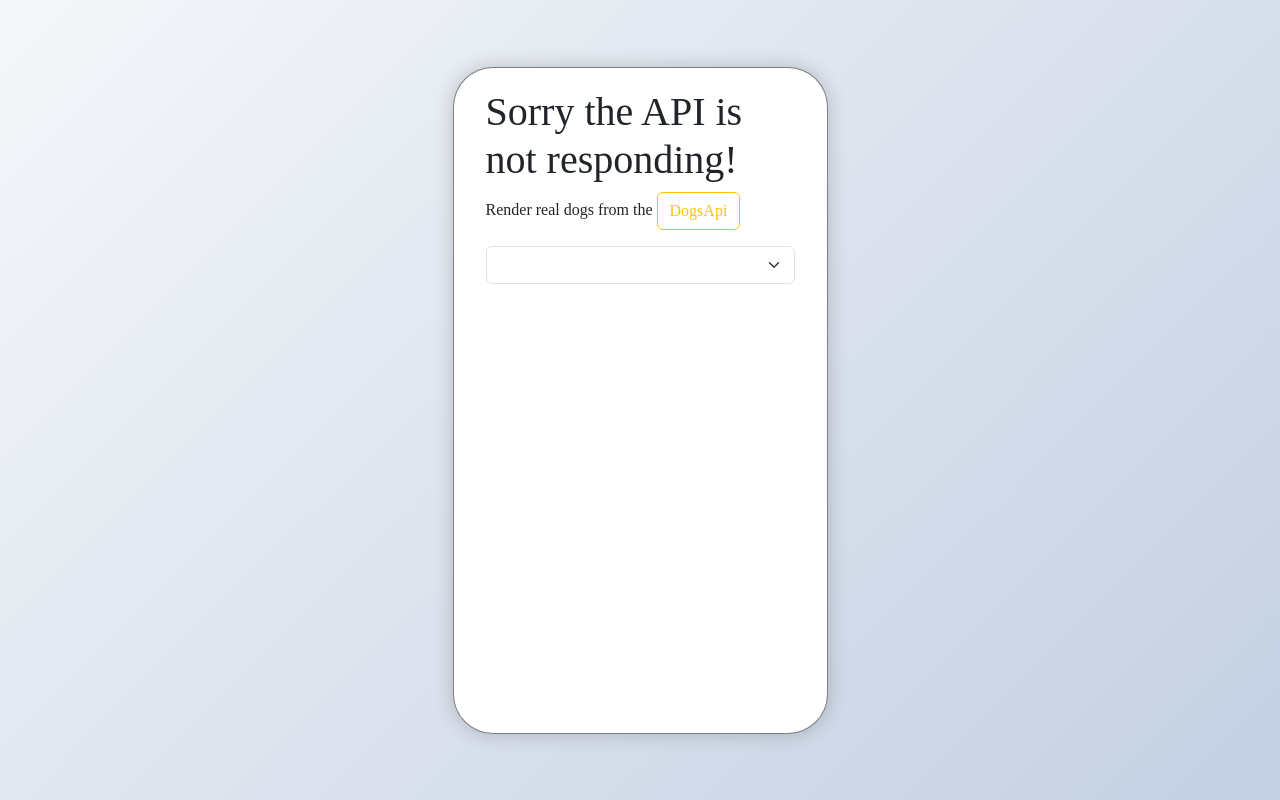
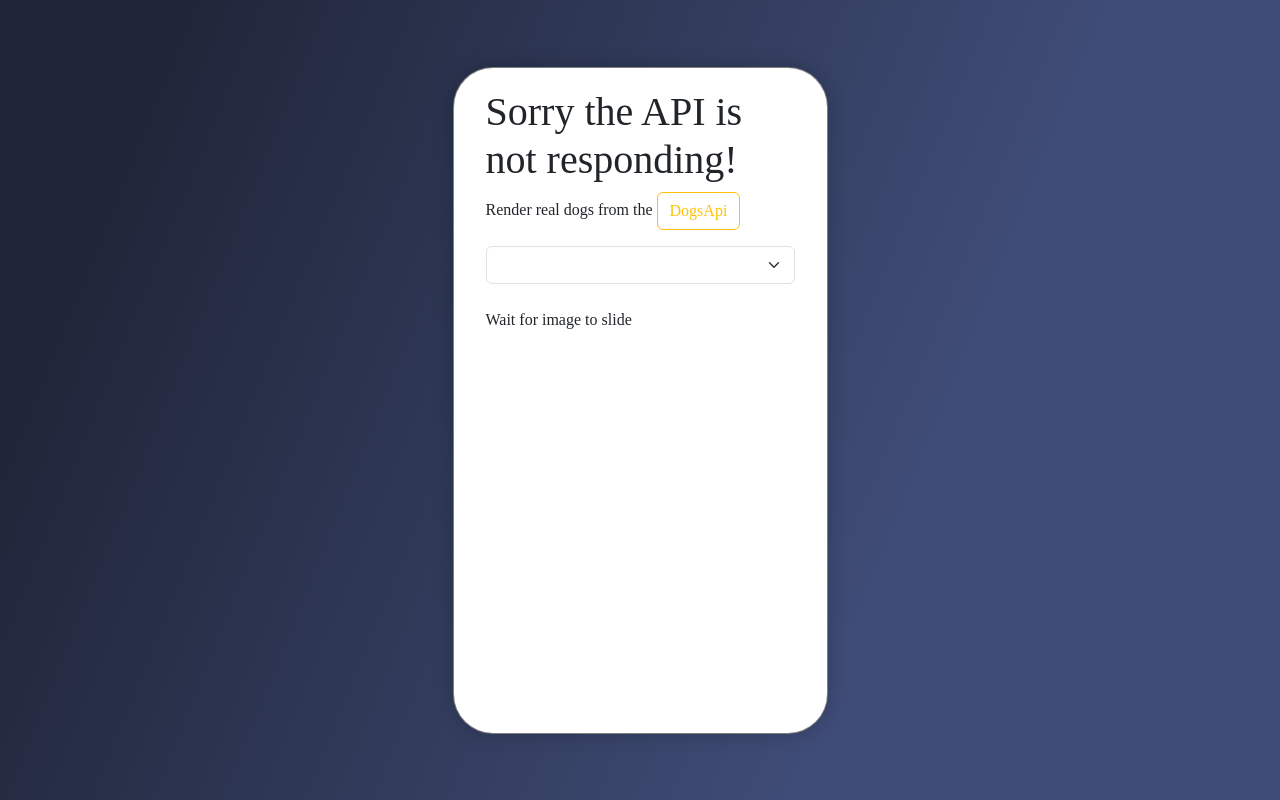
Before and after one commit to shantanuuchak/Eskimo, a website built with Parcel: page src/index.html in a window 1280 px wide. Built offline with nearby package versions, Linux system fonts and the light colour scheme; no server answers; a web font is replaced by a local one.

Commit message:
add slide text

```diff
--- a/src/index.html
+++ b/src/index.html
@@ -66,6 +66,10 @@
               <!-- Single Carousel -->
             </div>
           </div>
+
+          <footer>
+            <p>Wait for image to slide</p>
+          </footer>
         </main>
       </div>
     </div>
--- a/src/scss/main.scss
+++ b/src/scss/main.scss
@@ -9,16 +9,16 @@
 }
 
 body {
-  background-image: linear-gradient(135deg, #f5f7fa 0%, #c3cfe2 100%);
   min-height: 100vh;
-}
-
-body {
   display: flex;
   justify-content: center;
   align-items: center;
   height: 100vh;
-  background-color: #f0f0f0; /* Light background */
+  background: linear-gradient(
+    112.1deg,
+    rgb(32, 38, 57) 11.4%,
+    rgb(63, 76, 119) 70.2%
+  );
   margin: 0;
 }
 
```
